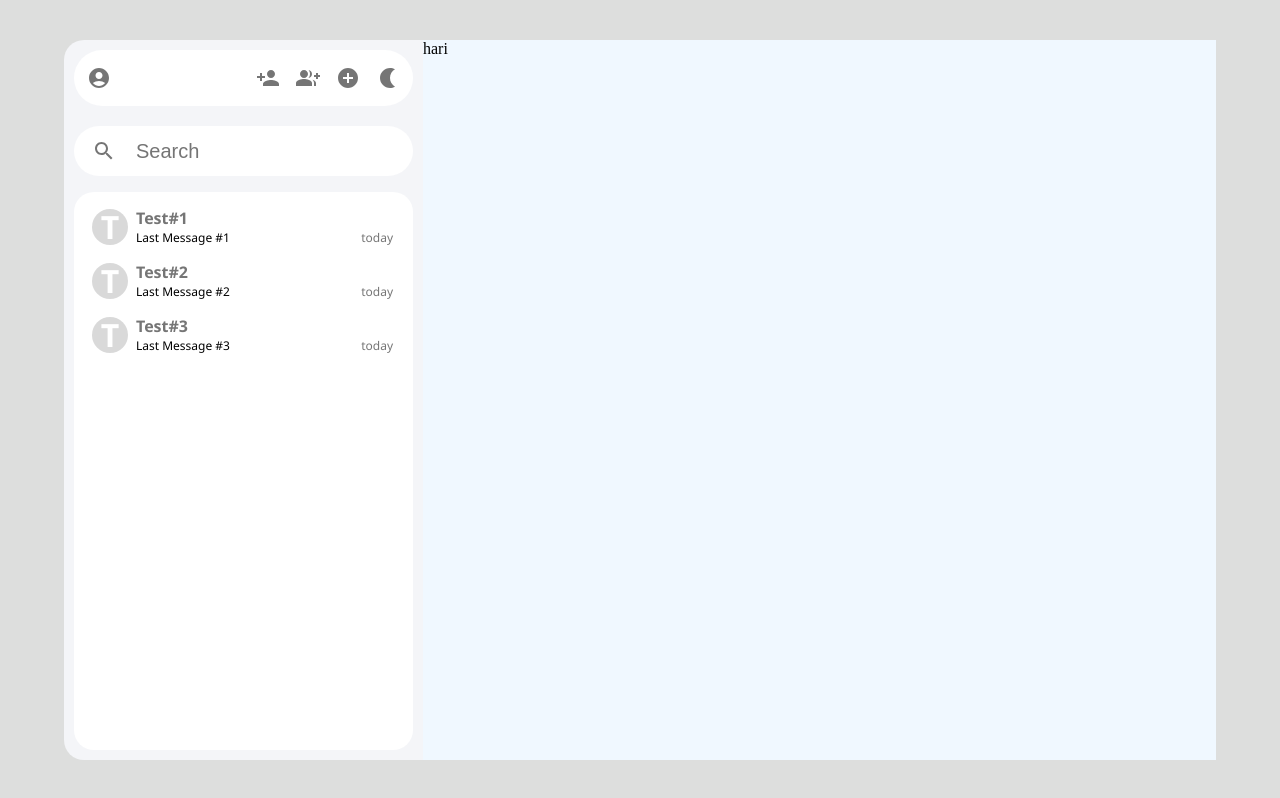
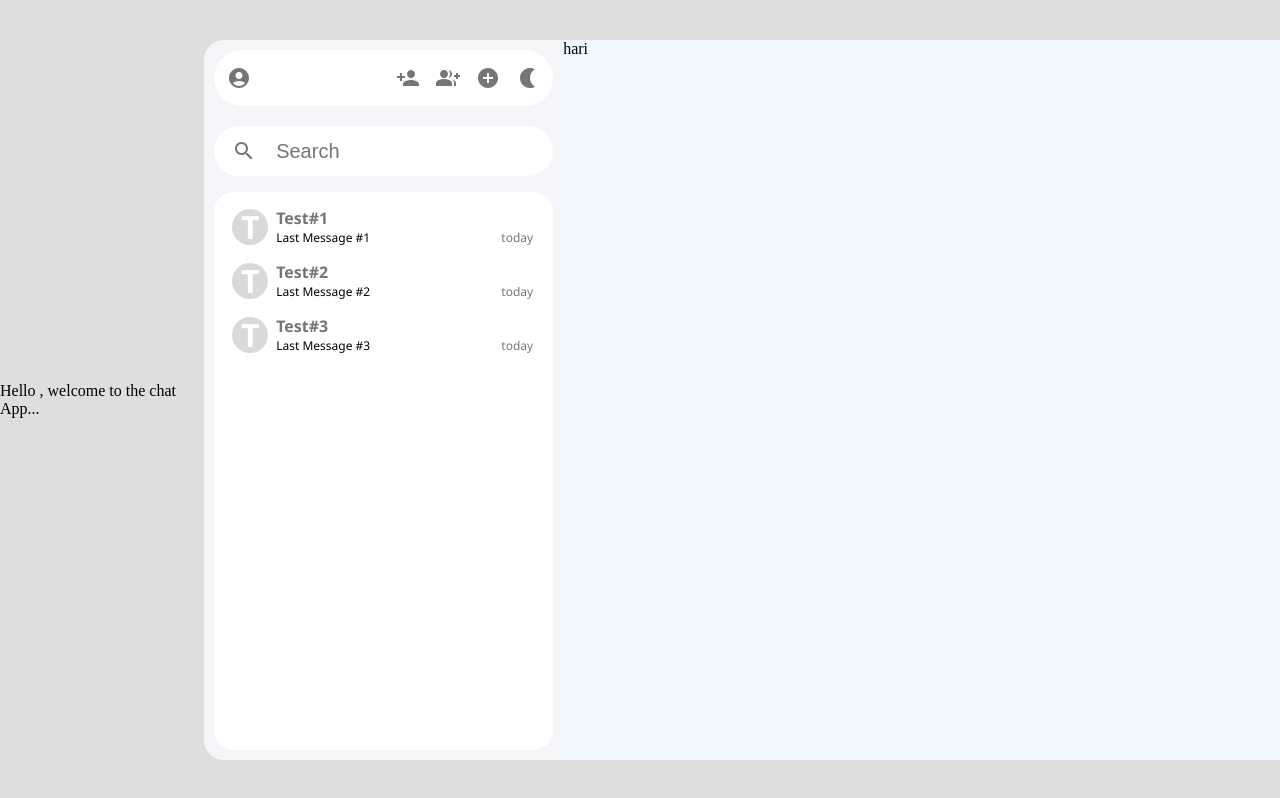
Before and after one commit to js-hari/Chat-App, a React (Create React App) app: page / in a window 1280 px wide. Built offline with nearby package versions, Linux system fonts and the light colour scheme.

Commit message:
Update App.js

```diff
--- a/src/App.js
+++ b/src/App.js
@@ -5,6 +5,7 @@ import Maincontainer from "./components/Maincontainer";
 function App(){
   return (
     <div className="App">
+    Hello , welcome to the chat App...
 
       <Maincontainer />
     </div>
```
